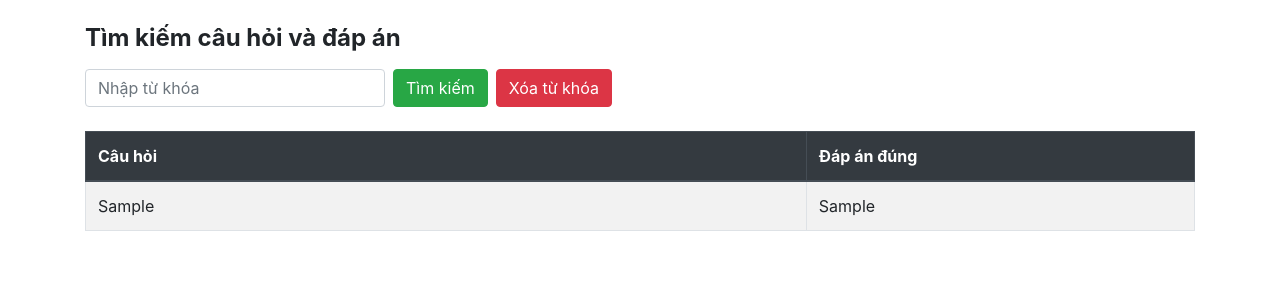
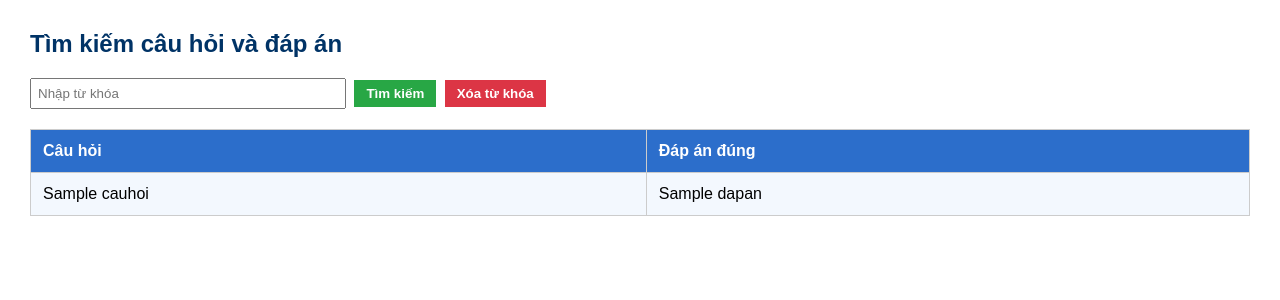
Before and after one commit to hoangtucatvu/flask-question-app, a Flask app: template templates/index.html in a window 1280 px wide. Shown: the top 300 px of the page. Run offline with Flask 3, Linux system fonts and the light colour scheme; the template is opened without the code that fills it: most values are stand-ins (such as "Sample title", 1, 10 or a date in 2020).

Commit message:
Update index.html

```diff
--- a/templates/index.html
+++ b/templates/index.html
@@ -1,40 +1,73 @@
 <!DOCTYPE html>
-<html lang="vi">
+<html>
 <head>
-    <meta charset="UTF-8">
-    <title>Tra cứu câu hỏi và đáp án</title>
-    <link href="https://cdn.jsdelivr.net/npm/bootstrap@4.6.2/dist/css/bootstrap.min.css" rel="stylesheet">
+    <meta charset="utf-8">
+    <title>Tra cứu câu hỏi</title>
+    <style>
+        body {
+            font-family: Arial;
+            margin: 30px;
+        }
+        h2 {
+            color: #003366;
+        }
+        table {
+            border-collapse: collapse;
+            width: 100%;
+            margin-top: 20px;
+        }
+        th, td {
+            border: 1px solid #ccc;
+            padding: 12px;
+            vertical-align: top;
+        }
+        th {
+            background-color: #2c6ecb;
+            color: white;
+            text-align: left;
+        }
+        tr:nth-child(even) {
+            background-color: #f3f8fe;
+        }
+        input[type="text"] {
+            padding: 6px;
+            width: 300px;
+        }
+        input[type="submit"], button {
+            padding: 6px 12px;
+            margin-left: 4px;
+            border: none;
+            color: white;
+            cursor: pointer;
+            font-weight: bold;
+        }
+        .btn-search {
+            background-color: #28a745;
+        }
+        .btn-clear {
+            background-color: #dc3545;
+        }
+    </style>
 </head>
 <body>
-<div class="container mt-4">
-    <h4 class="font-weight-bold mb-3">Tìm kiếm câu hỏi và đáp án</h4>
-
-    <form method="POST" class="form-inline mb-4">
-        <input type="text" name="keyword" class="form-control mr-2" style="width: 300px;" placeholder="Nhập từ khóa" value="{{ keyword }}">
-        <button type="submit" class="btn btn-success mr-2">Tìm kiếm</button>
-        <button type="submit" name="clear" value="1" class="btn btn-danger">Xóa từ khóa</button>
+    <h2>Tìm kiếm câu hỏi và đáp án</h2>
+    <form method="post">
+        <input type="text" name="keyword" placeholder="Nhập từ khóa" value="{{ keyword }}">
+        <input type="submit" value="Tìm kiếm" class="btn-search">
+        <button type="submit" name="clear" value="1" class="btn-clear">Xóa từ khóa</button>
     </form>
 
-    {% if records %}
-    <table class="table table-bordered table-striped">
-        <thead class="thead-dark">
+    <table>
         <tr>
-            <th width="65%">Câu hỏi</th>
+            <th>Câu hỏi</th>
             <th>Đáp án đúng</th>
         </tr>
-        </thead>
-        <tbody>
-        {% for row in records %}
+        {% for item in records %}
         <tr>
-            <td>{{ row['Câu hỏi'] }}</td>
-            <td>{{ row['Đáp án đúng'] }}</td>
+            <td>{{ item.cauhoi }}</td>
+            <td>{{ item.dapan }}</td>
         </tr>
         {% endfor %}
-        </tbody>
     </table>
-    {% else %}
-        <p>Không có dữ liệu phù hợp.</p>
-    {% endif %}
-</div>
 </body>
 </html>
```
